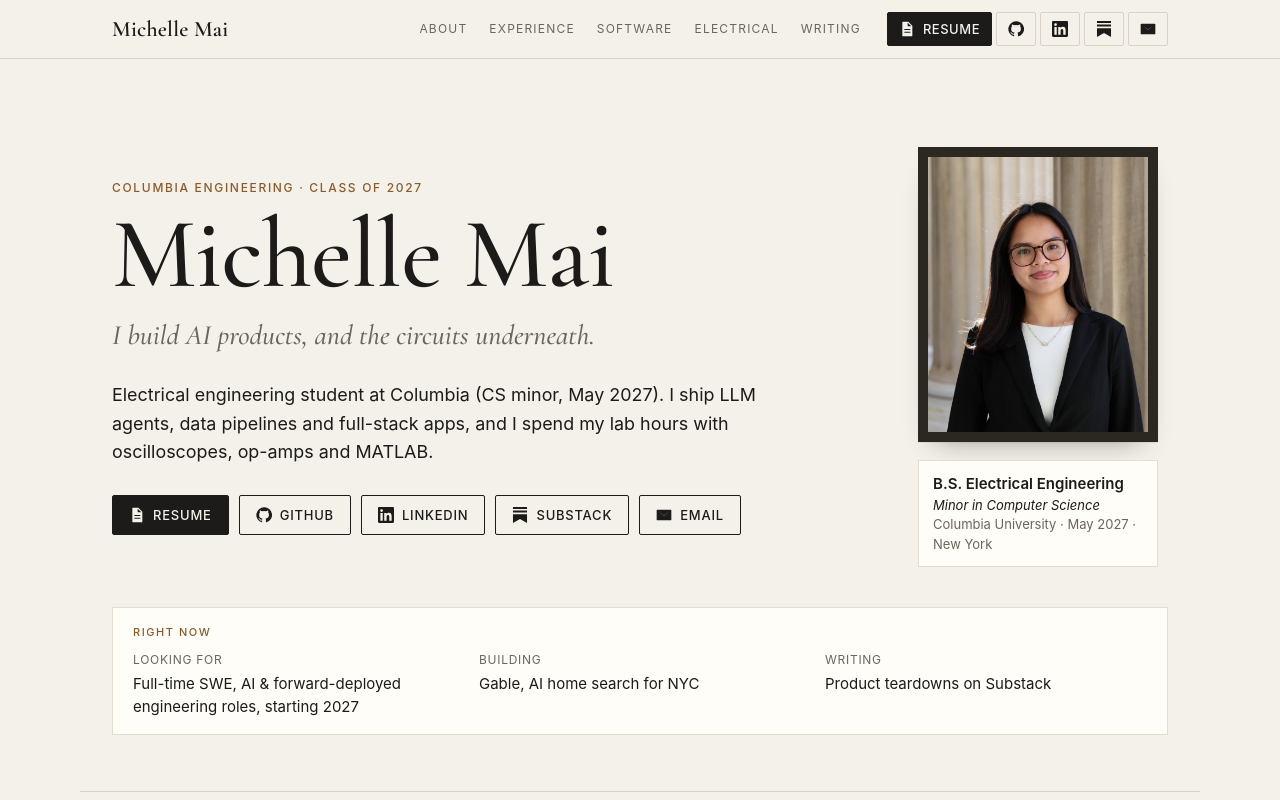
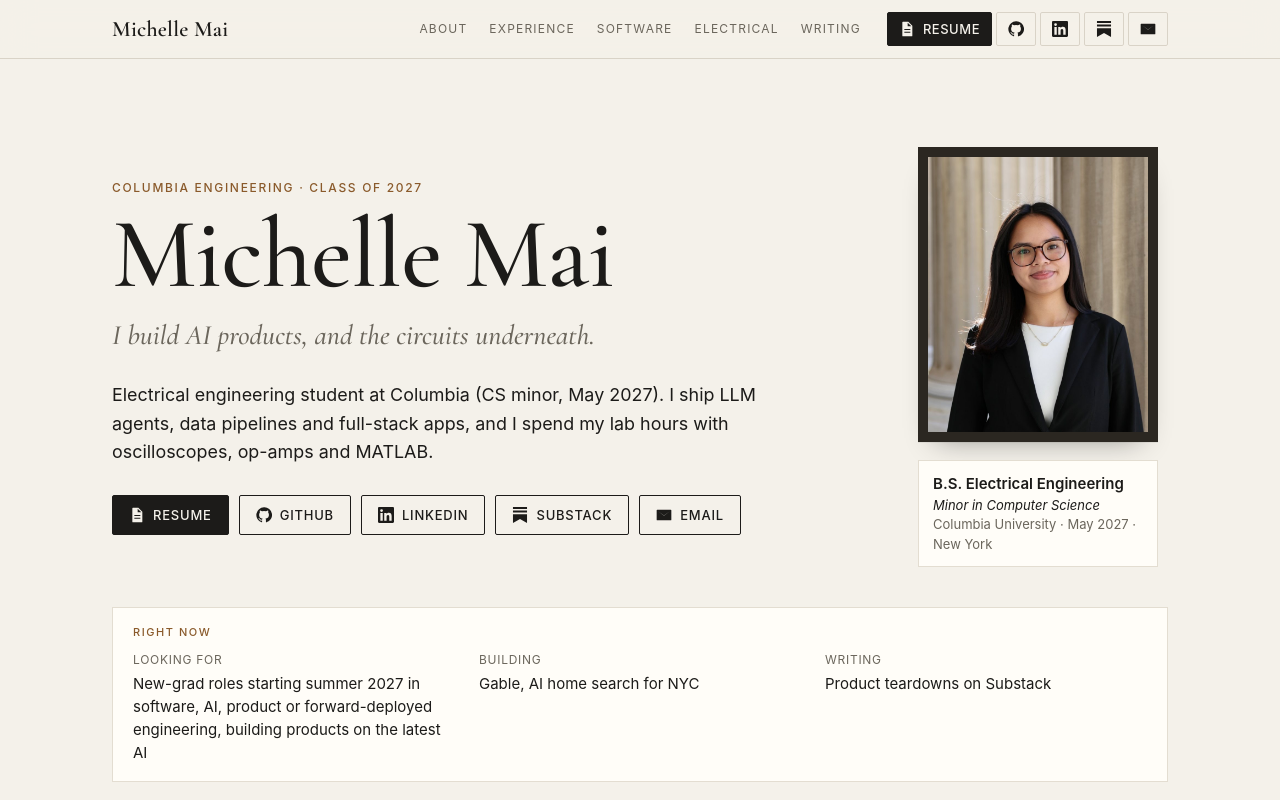
Before and after one commit to michellemai122/michellemai122.github.io, a React (Vite) app: page / in a window 1280 px wide. Shown: the top 800 px of the page. Built offline with nearby package versions, Linux system fonts and the light colour scheme.

Commit message:
Looking-for line: new-grad roles, summer 2027, software/AI/product/FDE
Co-Authored-By: Claude Opus 5.5 <noreply@anthropic.com>

```diff
--- a/src/data/profile.ts
+++ b/src/data/profile.ts
@@ -12,7 +12,7 @@ export const profile = {
   },
   /** short readout shown beside the hero */
   status: [
-    { k: 'looking for', v: 'Full-time SWE, AI & forward-deployed engineering roles, starting 2027' },
+    { k: 'looking for', v: 'New-grad roles starting summer 2027 in software, AI, product or forward-deployed engineering, building products on the latest AI' },
     { k: 'building', v: 'Gable, AI home search for NYC' },
     { k: 'writing', v: 'Product teardowns on Substack' },
   ],
```
